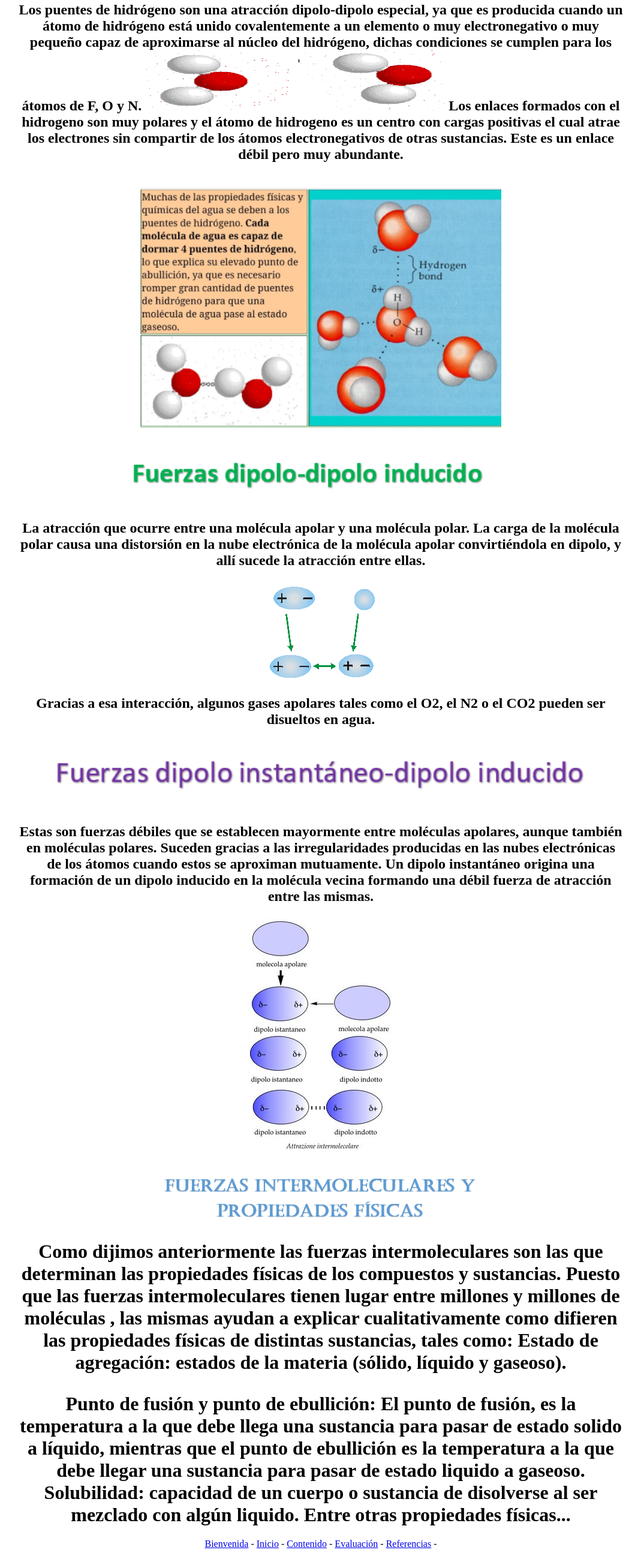
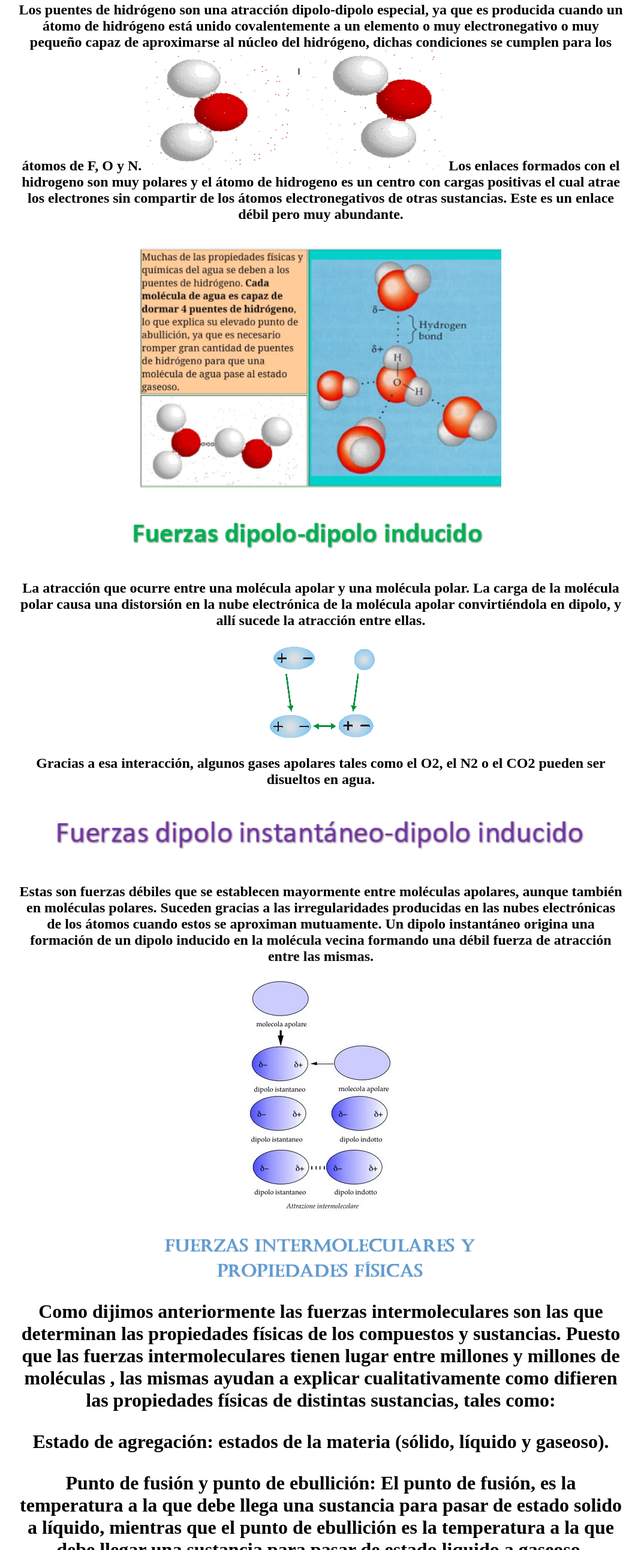
Before and after one commit to NatIsaD/pagina-quimica-recurso-fuerzas-intermoleculares, a plain HTML site: page Contenido.html in a window 1280 px wide. Shown: the part 5854-8438 px from the top of the page at 60% size, without its empty margins (105-1174 px from the left). Drawn offline with Linux system fonts and the light colour scheme.

Commit message:
Add files via upload

```diff
--- a/Contenido.html
+++ b/Contenido.html
@@ -64,7 +64,7 @@ moléculas. Esta atracción débil se establece entre moléculas eléctricamente
 <br><center><img src="imagenes/ph.png""width="500" height="80"> </center></br> </a>
 <center> <p> <h2><font face="MV boli">Los puentes de hidrógeno son una atracción dipolo-dipolo especial, ya que es producida cuando
 un átomo de hidrógeno está unido covalentemente a un elemento o muy electronegativo o muy pequeño capaz de aproximarse al núcleo del hidrógeno,
-dichas condiciones se cumplen para los átomos de F, O y N.   <img src="imagenes/phi.gif"width="500" height="100">
+dichas condiciones se cumplen para los átomos de F, O y N.   <img src="imagenes/phi.gif"width="500" height="200">
 Los enlaces formados con el hidrogeno son muy polares y el átomo de hidrogeno es un
  centro con cargas positivas el cual atrae los electrones sin compartir de los átomos electronegativos de otras sustancias. Este es un enlace débil pero muy abundante.</p></h2>
 
@@ -88,9 +88,11 @@ Los enlaces formados con el hidrogeno son muy polares y el átomo de hidrogeno e
 <br><center><h2><font face="MV boli"><img src="imagenes/ficf.png" align="center"></h2> </center>
 
 <p> <h1> Como dijimos anteriormente las fuerzas intermoleculares son las que determinan las propiedades físicas de los compuestos y sustancias. Puesto que las fuerzas intermoleculares tienen lugar entre millones y millones de moléculas , las mismas ayudan a explicar cualitativamente como difieren las propiedades físicas de distintas sustancias, tales como:
-Estado de agregación: estados de la materia (sólido, líquido y gaseoso).</p></h1>
 
-<p> <h1>Punto de fusión y punto de ebullición: El punto de fusión, es la temperatura a la que debe llega una sustancia para pasar de estado solido a líquido, mientras que el punto de ebullición es la temperatura a la que debe llegar una sustancia para pasar de estado liquido a gaseoso.   Solubilidad: capacidad de un cuerpo o sustancia de disolverse al ser mezclado con algún liquido.
+<h1><p>Estado de agregación: estados de la materia (sólido, líquido y gaseoso).</p></h1>
+
+<p> <h1>Punto de fusión y punto de ebullición: El punto de fusión, es la temperatura a la que debe llega una sustancia para pasar de estado solido a líquido, mientras que el punto de ebullición es la temperatura a la que debe llegar una sustancia para pasar de estado liquido a gaseoso.</h1></p>
+<p> <h1>Solubilidad: capacidad de un cuerpo o sustancia de disolverse al ser mezclado con algún liquido.
 Entre otras propiedades físicas...</h1></p>
 
 
```
Also changed, not shown: imagenes/isa.jpeg (added), imagenes/nati.jpeg (added).
